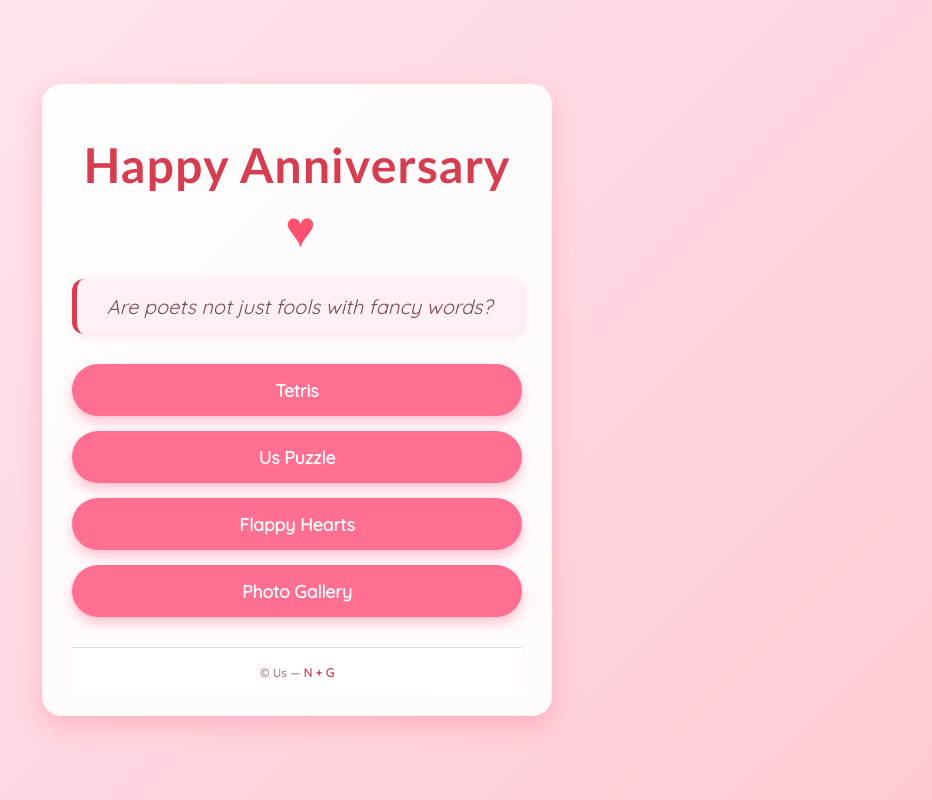
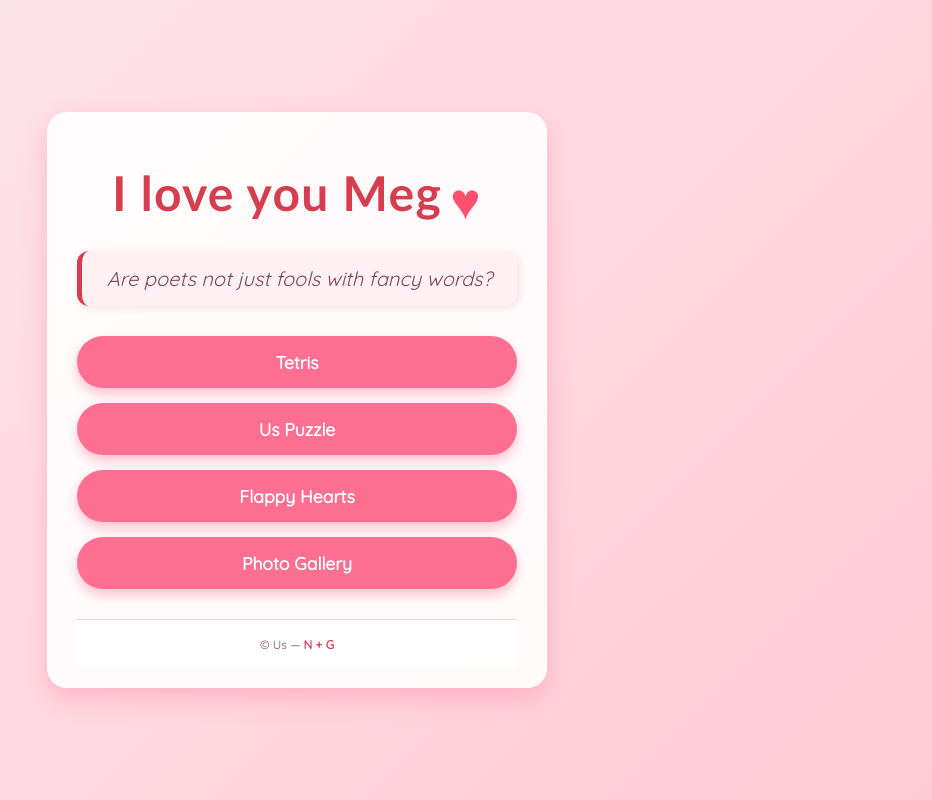
Before and after one commit to the-pseudo-developer-underground/the-pseudo-developer-underground.github.io, a plain HTML site: page index.html in a window 1280 px wide. Shown: the whole page, without its empty margins (343-1275 px from the left). Drawn offline with Linux system fonts and the light colour scheme.

Commit message:
Update index.html

```diff
--- a/index.html
+++ b/index.html
@@ -15,7 +15,7 @@
 
 <main class="main-container">
   <header class="header">
-    <h1>Happy Anniversary <span class="heart">♥</span></h1>
+    <h1>I love you Meg<span class="heart">♥</span></h1>
   </header>
 
   <section class="quote-section">
```
